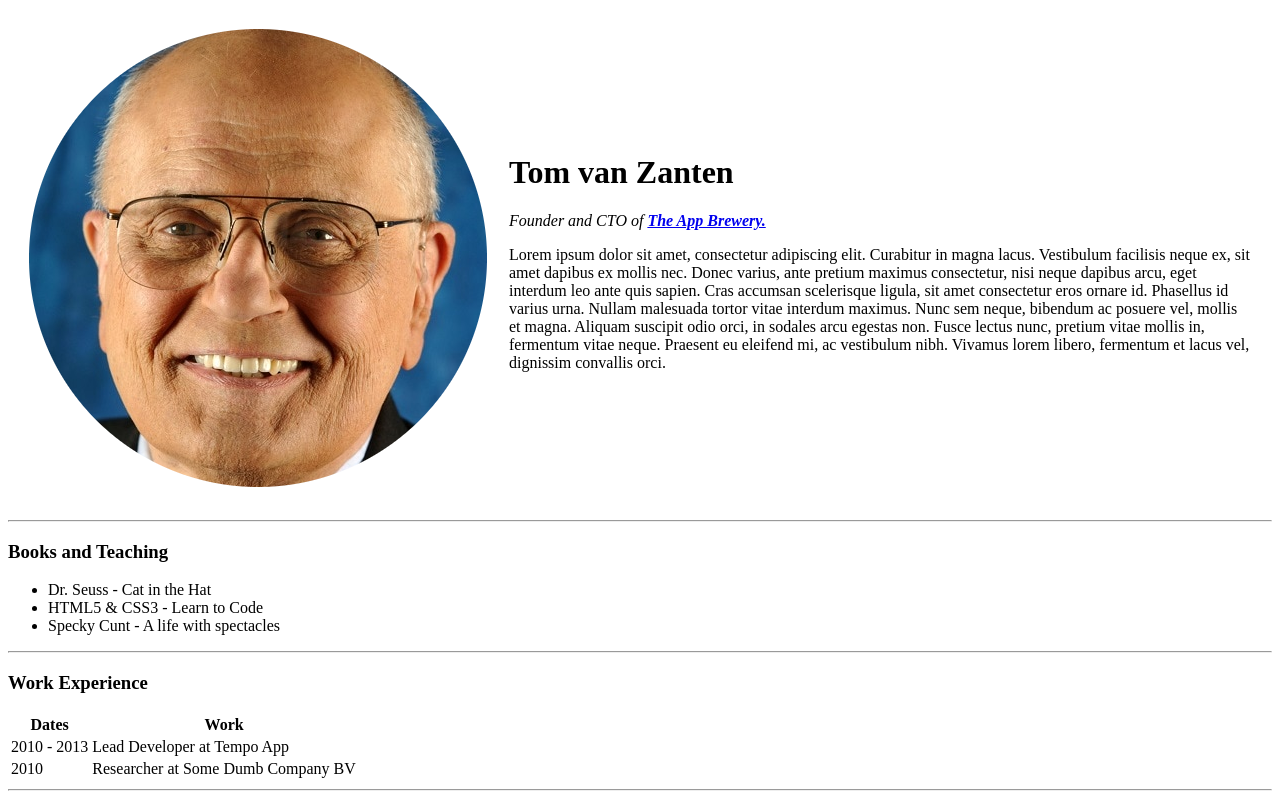
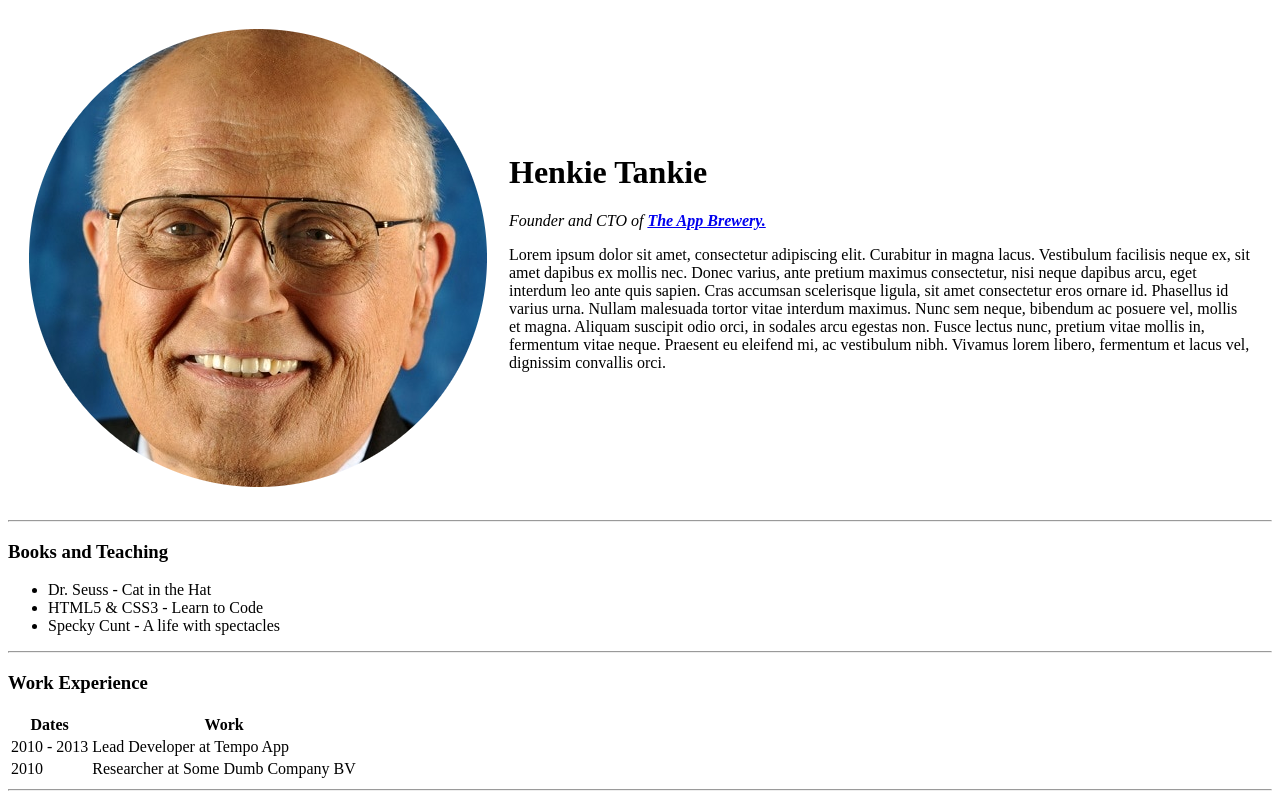
Before and after one commit to MacMffin/cv, a plain HTML site: page index.html in a window 1280 px wide. Shown: the top 800 px of the page. Drawn offline with Linux system fonts and the light colour scheme.

Commit message:
Changed some names

```diff
--- a/index.html
+++ b/index.html
@@ -13,7 +13,7 @@
         <img src="images/John-Dingell-modified.png" alt="Profile of Old Man">
       </td>
       <td>
-        <h1>Tom van Zanten</h1>
+        <h1>Henkie Tankie</h1>
         <p><em>Founder and CTO of <strong><a href="https://www.appbrewery.co">The App Brewery.</a></strong></em></p>
         <p>Lorem ipsum dolor sit amet, consectetur adipiscing elit. Curabitur in magna lacus. Vestibulum facilisis neque ex, sit amet dapibus ex mollis nec. Donec varius, ante pretium maximus consectetur, nisi neque dapibus arcu, eget interdum leo ante
           quis sapien. Cras accumsan scelerisque ligula, sit amet consectetur eros ornare id. Phasellus id varius urna. Nullam malesuada tortor vitae interdum maximus. Nunc sem neque, bibendum ac posuere vel, mollis et magna. Aliquam suscipit odio orci,
```
